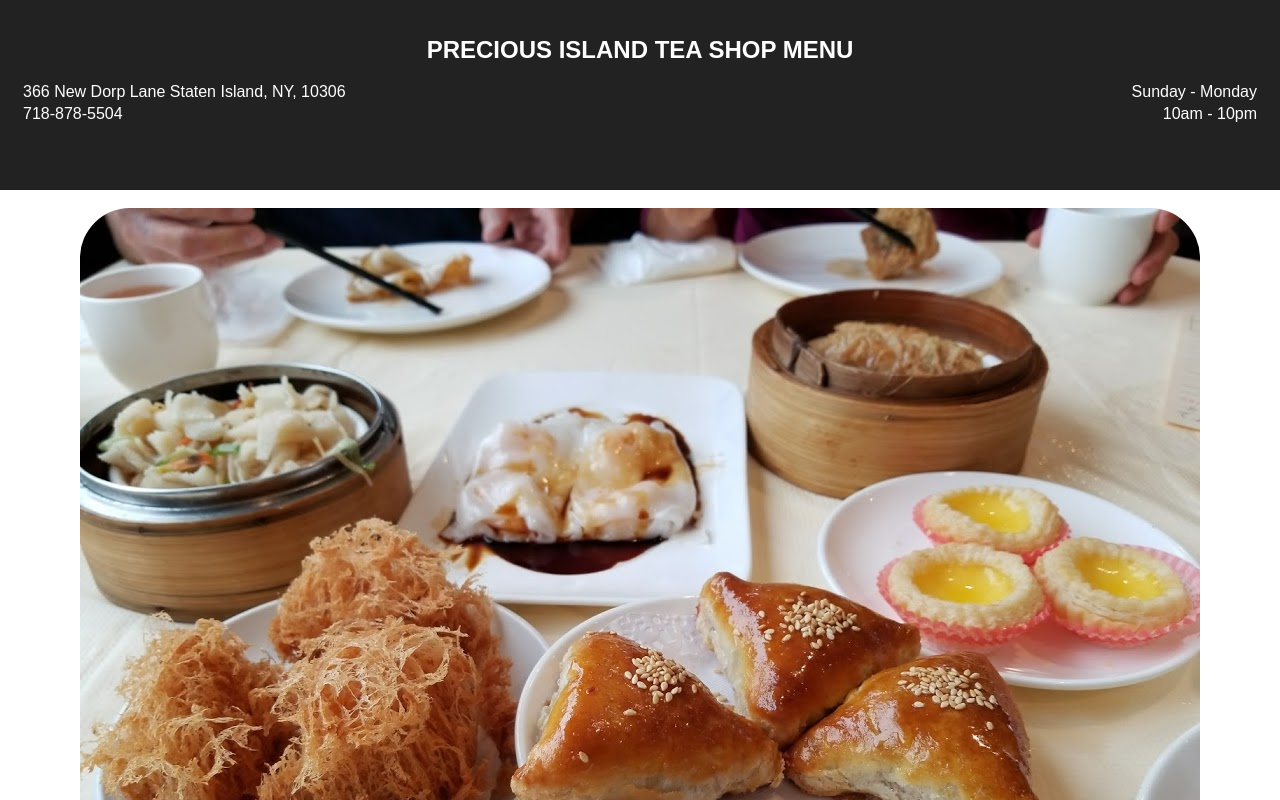
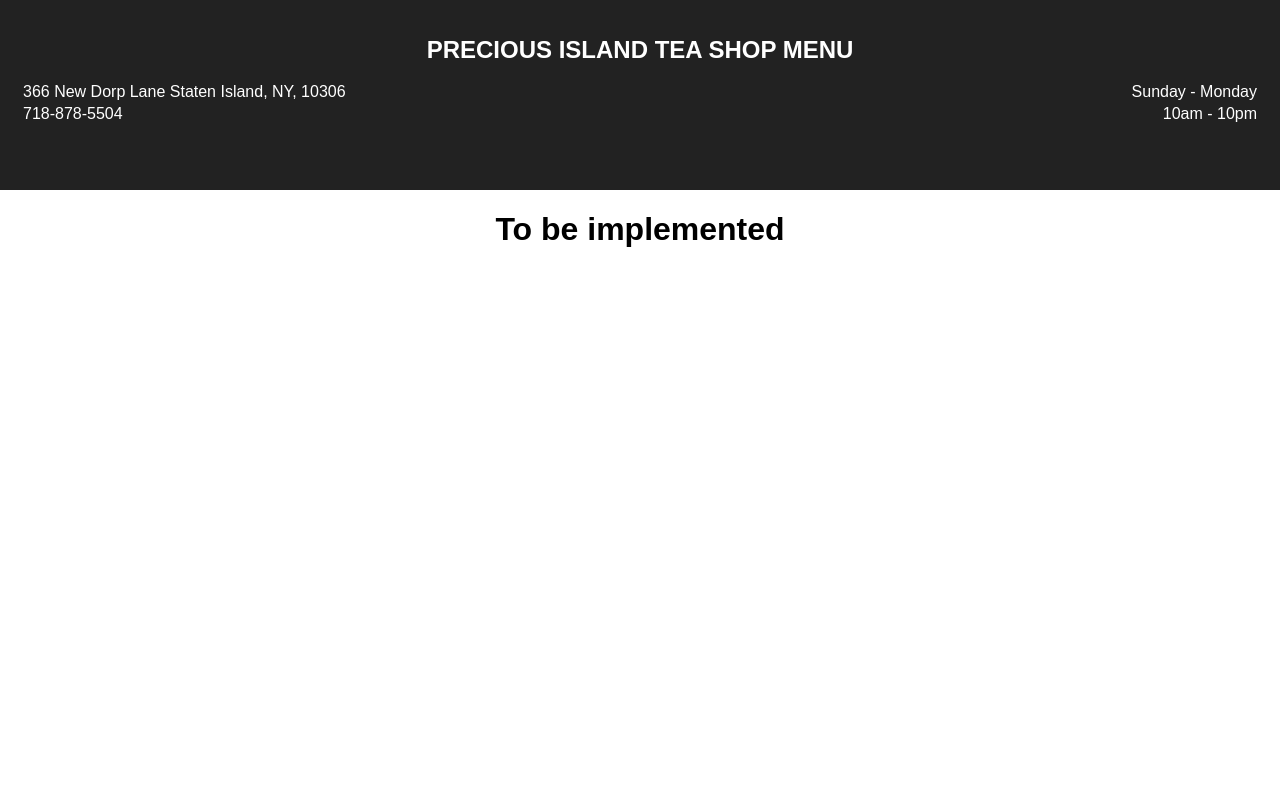
Before and after one commit to cwong2k16/MenuApp, a React (Create React App) app in the folder client/: page /admin in a window 1280 px wide. Shown: the top 800 px of the page. Built offline with nearby package versions, Linux system fonts and the light colour scheme.

Commit message:
successfully implemented the routing system; placeholder /admin page

```diff
--- a/client/src/App.js
+++ b/client/src/App.js
@@ -8,7 +8,7 @@ import {
 } from 'react-router-dom'
 import './App.css';
 import Admin from './adminComponent';
-import Home from './homeComponent';
+import Menu from './menuComponent';
 
 class App extends Component {
   constructor(props) {
@@ -36,13 +36,9 @@ class App extends Component {
               </tr>
             </table>
           </header>
-          <p className="App-intro">
-            <img style = {{borderRadius: "50px"}} src = 'preciousisland.jpg'></img>
-          </p>
           <div>
-            {/* {this.renderMenuBoard()} */}
             <Switch>
-              <Route exact path="/" component={Home} />
+              <Route exact path="/" render={(props) => ( <MenuBoard value={this.state.data}/> )} />
               <Route path="/admin" component={Admin} />
             </Switch>
           </div>
@@ -50,14 +46,15 @@ class App extends Component {
       </Router>
     );
   }
-  renderMenuBoard() {
-    return <MenuBoard value = {this.state.data}/>
-  }
 }
 
 class MenuBoard extends Component {
   render() {
     return(
+      <div>
+        <p className="App-intro">
+            <img style = {{borderRadius: "50px"}} src = 'preciousisland.jpg'></img>
+        </p>
         <table className = "Menu-board">
         <h1 style={{color: "darkred", width: "100%"}}> LUNCH (午餐)</h1>
         {this.props.value.map(function(attribute, index){
@@ -76,6 +73,7 @@ class MenuBoard extends Component {
           </tr>
           })}
         </table>
+      </div>
     );
   }
 }
--- a/client/src/adminComponent.js
+++ b/client/src/adminComponent.js
@@ -3,7 +3,7 @@ import React from 'react';
 const Admin = () => {
     return (
         <div>
-            <h1>Hello, world!</h1>
+            <h1>To be implemented</h1>
         </div>
     );
 }
```
Also changed, not shown: client/src/menuComponent.js (deleted). Lines whose indentation alone changed are shown as unchanged.
